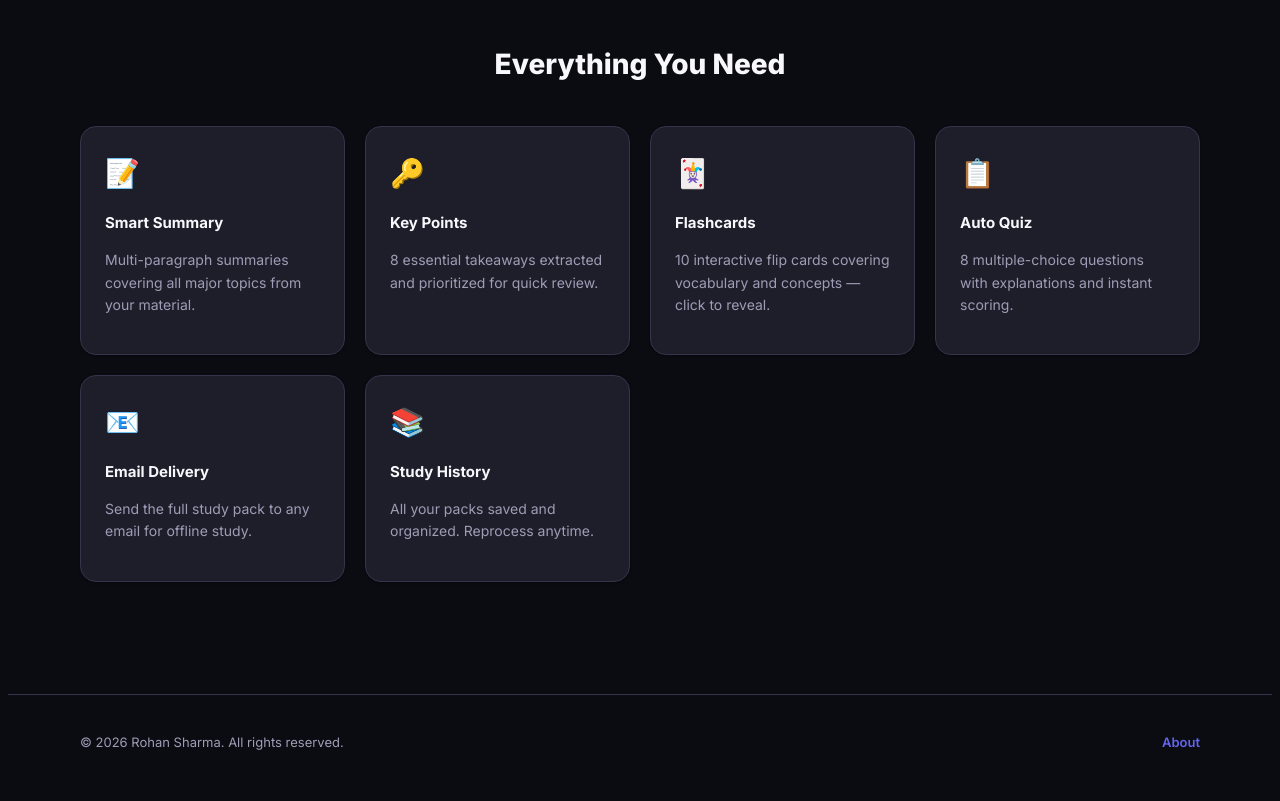
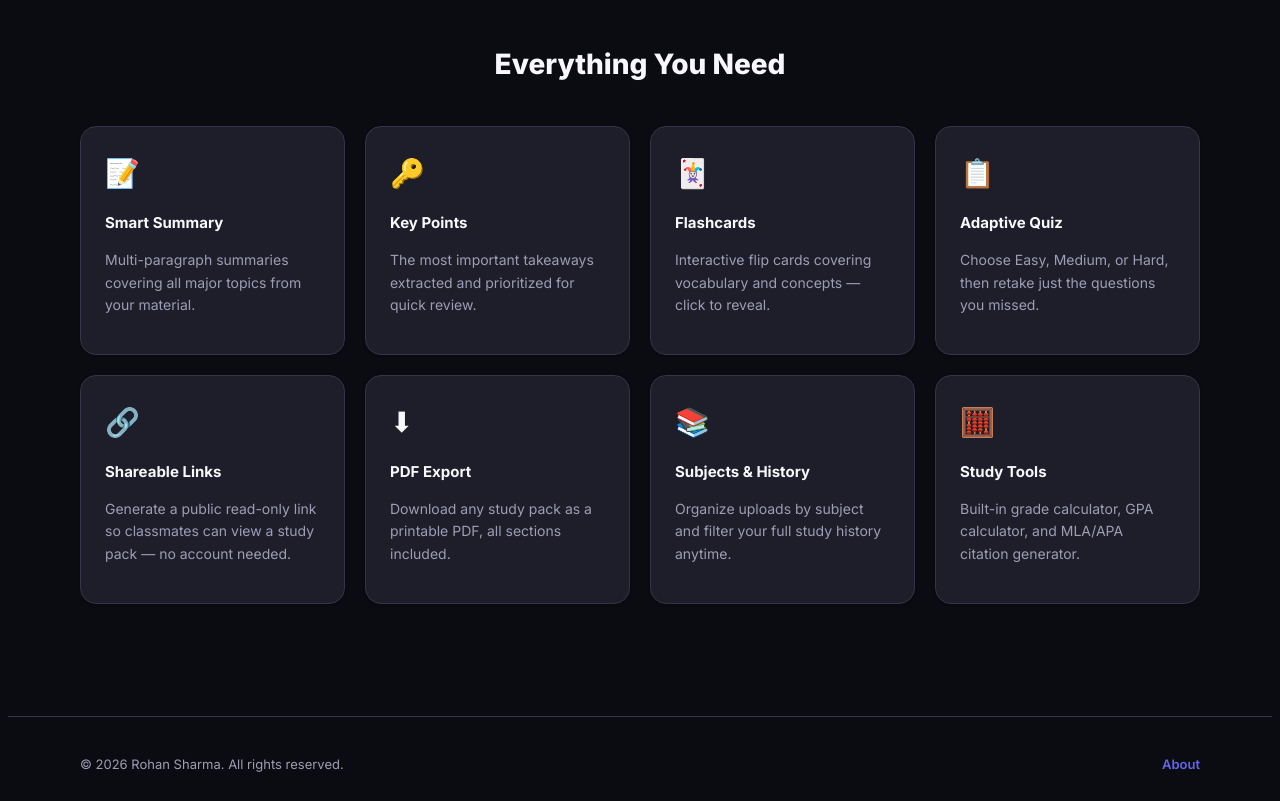
Before and after one commit to RohanPGP/ai-study-helper, a React (Create React App) app in the folder frontend/: page / in a window 1280 px wide. Shown: the part 1240-2041 px from the top of the page. Built offline with nearby package versions, Linux system fonts and the light colour scheme; no server answers.

Commit message:
Update descriptions and features in Home.js

```diff
--- a/frontend/src/pages/Home.js
+++ b/frontend/src/pages/Home.js
@@ -41,7 +41,7 @@ export default function Home() {
           <div style={{ display: 'flex', gap: 40, flexWrap: 'wrap', justifyContent: 'center' }}>
             <Step n={1} icon="📤" title="Upload your file" desc="PDF, Word doc, or plain text — we handle all formats up to 10 MB." />
             <Step n={2} icon="🤖" title="AI does the work" desc="AI reads and understands your material, then creates a complete study pack." />
-            <Step n={3} icon="🎓" title="Study smarter" desc="Flip flashcards, take the quiz, review key points, and email yourself the pack." />
+            <Step n={3} icon="🎓" title="Study smarter" desc="Flip flashcards, take the quiz, review key points, and track your progress." />
           </div>
         </div>
       </section>
@@ -53,11 +53,13 @@ export default function Home() {
           <div style={{ display: 'grid', gridTemplateColumns: 'repeat(auto-fit, minmax(240px, 1fr))', gap: 20 }}>
             {[
               { icon: '📝', title: 'Smart Summary', desc: 'Multi-paragraph summaries covering all major topics from your material.' },
-              { icon: '🔑', title: 'Key Points', desc: '8 essential takeaways extracted and prioritized for quick review.' },
-              { icon: '🃏', title: 'Flashcards', desc: '10 interactive flip cards covering vocabulary and concepts — click to reveal.' },
-              { icon: '📋', title: 'Auto Quiz', desc: '8 multiple-choice questions with explanations and instant scoring.' },
-              { icon: '📧', title: 'Email Delivery', desc: 'Send the full study pack to any email for offline study.' },
-              { icon: '📚', title: 'Study History', desc: 'All your packs saved and organized. Reprocess anytime.' },
+              { icon: '🔑', title: 'Key Points', desc: 'The most important takeaways extracted and prioritized for quick review.' },
+              { icon: '🃏', title: 'Flashcards', desc: 'Interactive flip cards covering vocabulary and concepts — click to reveal.' },
+              { icon: '📋', title: 'Adaptive Quiz', desc: 'Choose Easy, Medium, or Hard, then retake just the questions you missed.' },
+              { icon: '🔗', title: 'Shareable Links', desc: 'Generate a public read-only link so classmates can view a study pack — no account needed.' },
+              { icon: '⬇', title: 'PDF Export', desc: 'Download any study pack as a printable PDF, all sections included.' },
+              { icon: '📚', title: 'Subjects & History', desc: 'Organize uploads by subject and filter your full study history anytime.' },
+              { icon: '🧮', title: 'Study Tools', desc: 'Built-in grade calculator, GPA calculator, and MLA/APA citation generator.' },
             ].map(f => (
               <div key={f.title} className="card" style={{ padding: 24 }}>
                 <div style={{ fontSize: 28, marginBottom: 10 }}>{f.icon}</div>
```
